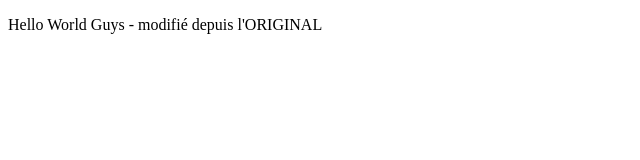
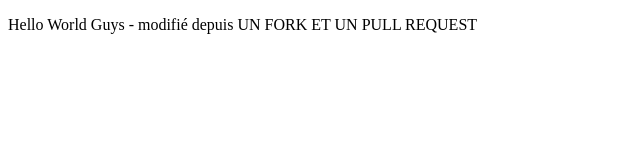
Before and after one commit to precieuse07/Hello-World-Git, a plain HTML site: page index.html in a window 1280 px wide. Shown: the whole page, without its empty margins (0-640 px from the left). Drawn offline with Linux system fonts and the light colour scheme.

Commit message:
GITHUB ENTITY

```diff
--- a/index.html
+++ b/index.html
@@ -6,6 +6,6 @@
   <title>Document</title>
 </head>
 <body>
-<p>Hello World Guys - modifié depuis l'ORIGINAL</p>
+<p>Hello World Guys - modifié depuis UN FORK ET UN PULL REQUEST</p>
 </body>
 </html>
```
